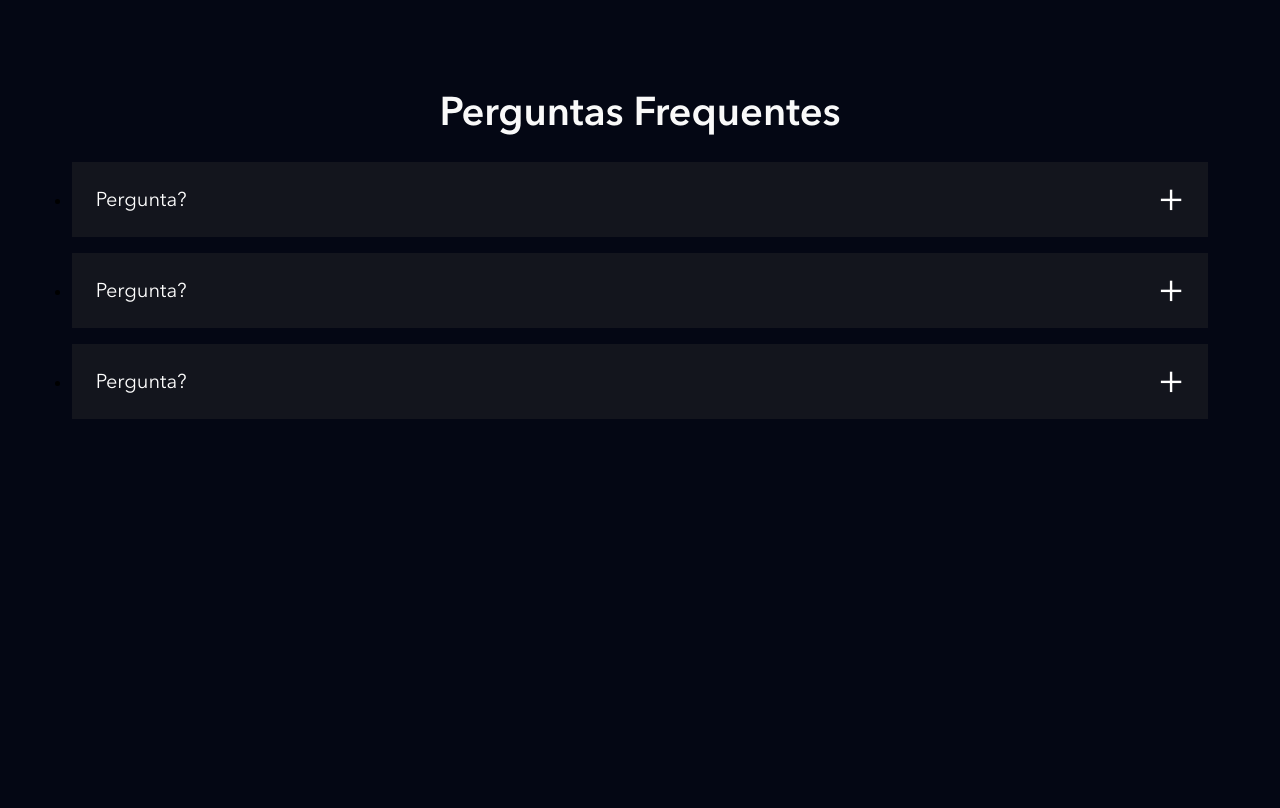
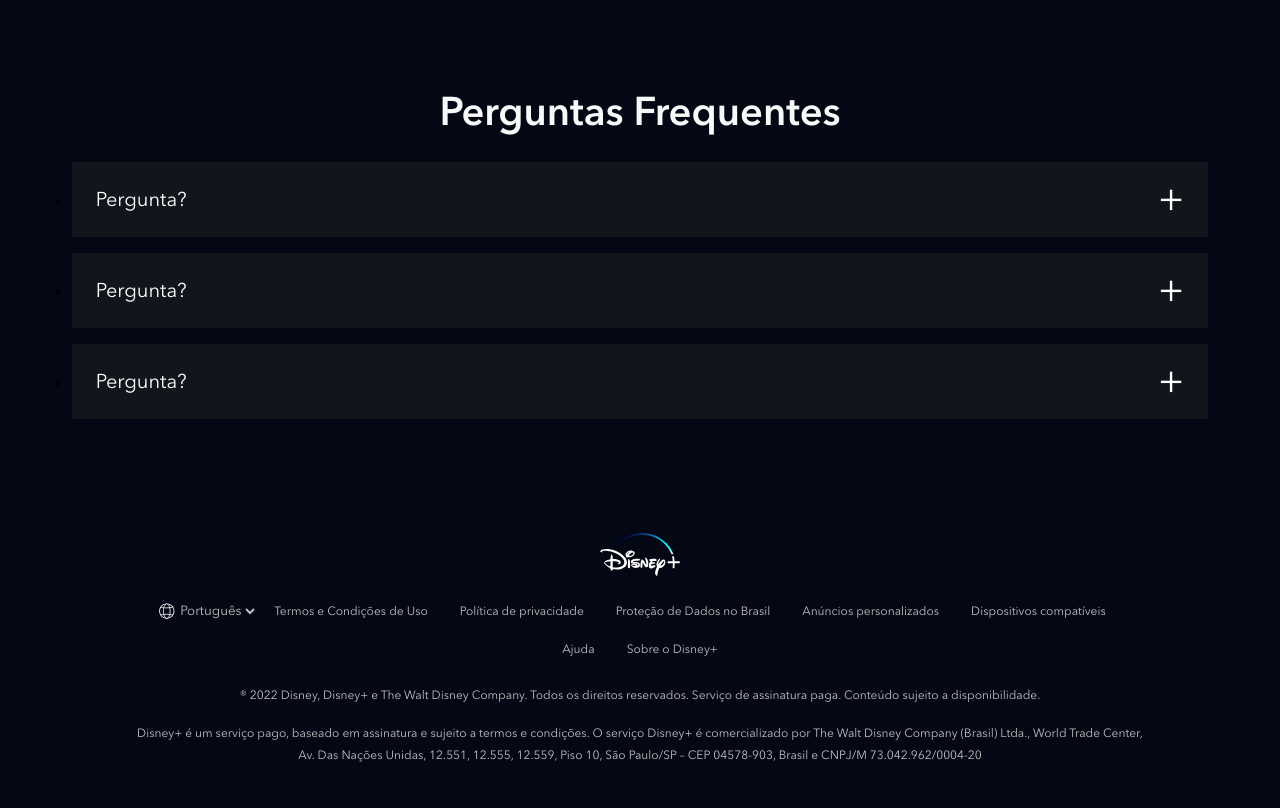
Before and after one commit to Fernando-scherer96/Clone_DisneyPlus, a website: page index.html in a window 1280 px wide. Shown: the part 4242-5050 px from the top of the page. Before the commit the page ends 4749 px from the top, so only its background shows below. Drawn offline with nearby package versions, Linux system fonts and the light colour scheme; files that its build step writes are made by us from their sources; files whose address does not match are found by name.

Commit message:
adicionando o rodapé

```diff
--- a/index.html
+++ b/index.html
@@ -234,6 +234,52 @@
             </li>
         </ul>
     </section>
+    <footer class="footer">
+        <div class="footer__container">
+            <img class="footer__logo" src="./dist/images/disneyplus.svg" alt="Disney+">
+            <ul class="footer__links">
+                <li class="footer__links__item">
+                    <div class="language-selector">
+                        <img src="./dist/images/icones/globe.svg" alt="Globo do mundo">
+                        <select>
+                            <option>English</option>
+                            <option selected>Português</option>
+                        </select>
+                    </div>
+                </li>
+                <li class="footer__links__item">
+                    <a href="#" class="text--small">Termos e Condições de Uso</a>
+                </li>
+                <li class="footer__links__item">
+                    <a href="" class="text--small">Política de privacidade</a>
+                </li>
+                <li class="footer__links__item">
+                    <a href="#" class="text--small">Proteção de Dados no Brasil</a>
+                </li>
+                <li class="footer__links__item">
+                    <a href="#" class="text--small">Anúncios personalizados</a>
+                </li>
+                <li class="footer__links__item">
+                    <a href="" class="text--small">
+                        Dispositivos compatíveis
+                    </a>
+                </li>
+                <li class="footer__links__item">
+                    <a href="#" class="text--small">Ajuda</a>
+                </li>
+                <li class="footer__links__item">
+                    <a href="" class="text--small">Sobre o Disney+</a>
+                </li>
+            </ul>
+            <p class="text--small">
+                ® 2022 Disney, Disney+ e The Walt Disney Company. Todos os direitos reservados. Serviço de assinatura paga. Conteúdo sujeito a disponibilidade.
+            </p>
+            <p class="text--small">
+                Disney+ é um serviço pago, baseado em assinatura e sujeito a termos e condições. O serviço Disney+ é comercializado por The Walt Disney Company (Brasil) Ltda., World Trade Center, Av. Das Nações Unidas, 12.551, 12.555, 12.559, Piso 10, São Paulo/SP – CEP 04578-903, Brasil e CNPJ/M 73.042.962/0004-20
+            </p>
+        </div>
+    </footer>
+
     <script src="./src/main.js"></script>
 </body>
 </html>
--- a/src/styles/_faq.scss
+++ b/src/styles/_faq.scss
@@ -1,18 +1,22 @@
+/* Definindo estilos para a classe .faq */
 .faq {
     padding: 5.6vw;
 
+    /* Estilos para os títulos <h2> dentro da classe .faq */
     h2 {
         text-align: center;
         margin-bottom: 24px;
     }
 
+    /* Estilos para o elemento com classe .faq__questions */
     &__questions {
 
+        /* Estilos para cada item com classe .faq__questions__item */
         &__item {
             background-color: #13151d;
             margin-bottom: 16px;
 
-
+            /* Estilos para a pergunta dentro do item */
             &__question {
                 color: #fff;
                 font-size: 20px;
@@ -20,8 +24,9 @@
                 cursor: pointer;
                 position: relative;
 
-                //&::before
-                &::after {
+                /* Estilos para o sinal de mais (+) que aparece antes da pergunta */
+                /* Porém, o comentário estava incorreto e a pseudo-elemento '::before' não estava sendo utilizado */
+                &::before {
                     content: '+';
                     position: absolute;
                     top: 0;
@@ -33,6 +38,7 @@
                 }
             }
 
+            /* Estilos para a resposta dentro do item */
             &__answer {
                 height: 0;
                 overflow: hidden;
@@ -40,11 +46,15 @@
                 transition: height, .5s ease;
             }
 
+            /* Estilos para o item quando está aberto (quando a resposta é exibida) */
             &--is-open {
 
+                /* Alterando o sinal de '+' para '-' quando o item está aberto */
                 .faq__questions__item__question::after {
                     content: '-';
                 }
+
+                /* Exibindo a resposta quando o item está aberto */
                 .faq__questions__item__answer {
                     height: auto;
                     padding-bottom: 24px;
--- /dev/null
+++ b/src/styles/_footer.scss
@@ -0,0 +1,68 @@
+@use 'variaveis';
+
+.footer {
+    padding: 26px 8px;
+
+    &__container {
+        max-width: 1024px;
+        width: 100%;
+        margin: 0 auto;
+        text-align: center;
+    }
+
+    &__logo {
+        width: 80px;
+        margin: 0 auto 10px;
+    }
+
+    &__links {
+        margin-bottom: 16px;
+        display: flex;
+        align-items: center;
+        flex-wrap: wrap;
+        justify-content: center;
+
+        &__item{
+            display: inline-block;
+
+            a {
+                text-decoration: none;
+                padding: 8px 16px;
+                display: block;
+
+                &:hover {
+                    color: variaveis.$CorTextoSecundario;
+                }
+            }
+        }
+    }
+
+    p {
+        margin-bottom: 16px;
+    }
+}
+
+
+.language-selector {
+    display: flex;
+    align-items: center;
+    img {
+        height: 18px;
+        width: 18px;
+    }
+
+    select {
+        background-color: transparent;
+        border: none;
+        color: variaveis.$CorTextoPrincipal;
+        height: 38px;
+
+        &:hover {
+            color: variaveis.$CorTextoSecundario;
+        }
+
+        option {
+            color: variaveis.$corDeFundo
+        }
+    }
+}
--- a/src/styles/main.scss
+++ b/src/styles/main.scss
@@ -4,6 +4,7 @@
 @use 'plans';
 @use 'available-devices';
 @use 'faq';
+@use 'footer';
 
 
 @font-face {
```
Also changed, not shown: src/main.js (+7 -2 lines).
